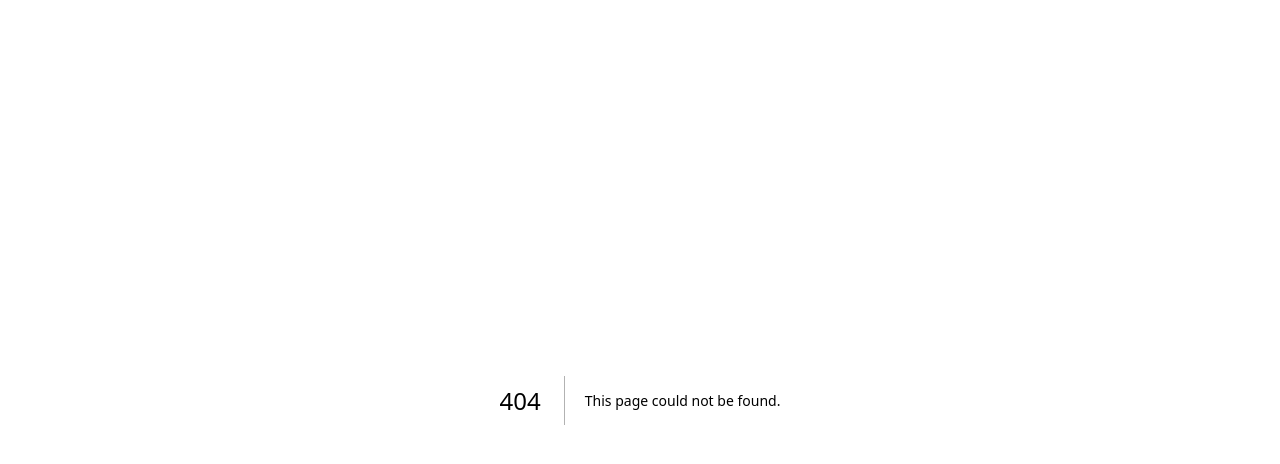
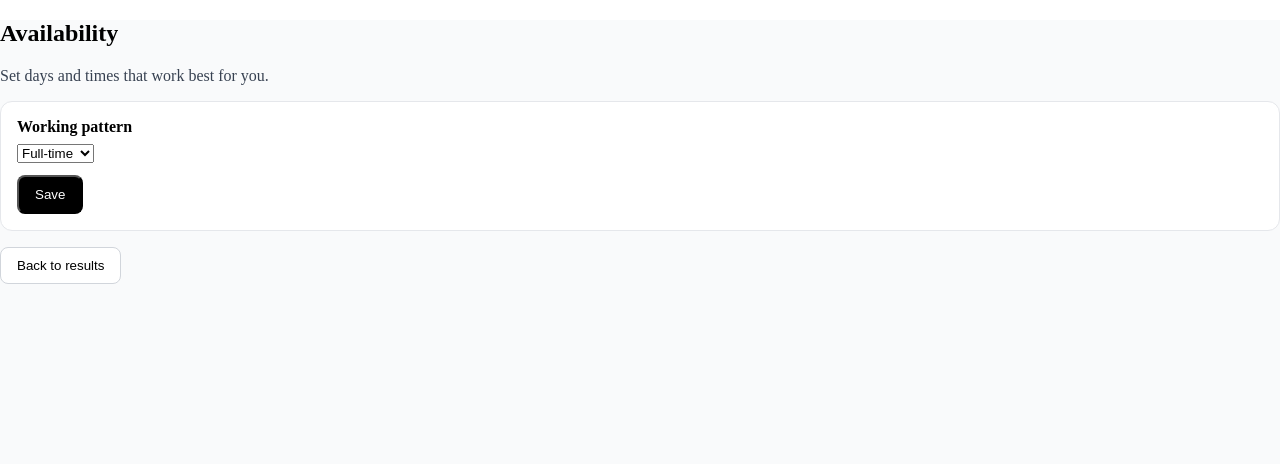
Before and after one commit to an170787-rekonet/rekonet, a Next.js app: page /availability in a window 1280 px wide. Before the commit this address had no page. Shown: the top 464 px of the page. Built offline with nearby package versions, Linux system fonts and the light colour scheme.

Commit message:
Create page.jsx

```diff
--- /dev/null
+++ b/app/availability/page.jsx
@@ -0,0 +1,78 @@
+// app/availability/page.jsx
+"use client";
+
+import React from "react";
+import { useRouter, useSearchParams } from "next/navigation";
+
+export const dynamic = "force-dynamic";
+
+export default function AvailabilityPage() {
+  const router = useRouter();
+  const sp = useSearchParams();
+  const qs = sp.toString();
+  const backHref = qs ? `/assessment/result?${qs}` : "/assessment/result";
+
+  return (
+    <main style={{ background: "#f9fafb", minHeight: "100vh" }}>
+      <section className="max-w-3xl mx-auto p-4">
+        <h1 style={{ fontSize: 24, fontWeight: 700 }}>Availability</h1>
+        <p style={{ color: "#374151", marginTop: 8 }}>
+          Set days and times that work best for you.
+        </p>
+
+        <form
+          onSubmit={(e) => {
+            e.preventDefault();
+            alert("Save availability — scaffold page.");
+            router.push(backHref);
+          }}
+          style={{
+            background: "#fff",
+            border: "1px solid #e5e7eb",
+            borderRadius: 12,
+            padding: 16,
+            marginTop: 12,
+          }}
+        >
+          {/* Replace with your real fields later */}
+          <label style={{ display: "block", fontWeight: 600, marginBottom: 8 }}>
+            Working pattern
+          </label>
+          <select>
+            <option>Full-time</option>
+            <option>Part-time</option>
+            <option>Evenings</option>
+          </select>
+
+          <div style={{ height: 12 }} />
+
+          <button
+            type="submit"
+            style={{
+              background: "#000",
+              color: "#fff",
+              borderRadius: 8,
+              padding: "10px 16px",
+            }}
+          >
+            Save
+          </button>
+        </form>
+
+        <div style={{ marginTop: 16 }}>
+          <button
+            onClick={() => router.push(backHref)}
+            style={{
+              background: "#fff",
+              border: "1px solid #d1d5db",
+              borderRadius: 8,
+              padding: "10px 16px",
+            }}
+          >
+            Back to results
+          </button>
+        </div>
+      </section>
+    </main>
+  );
+}
```
